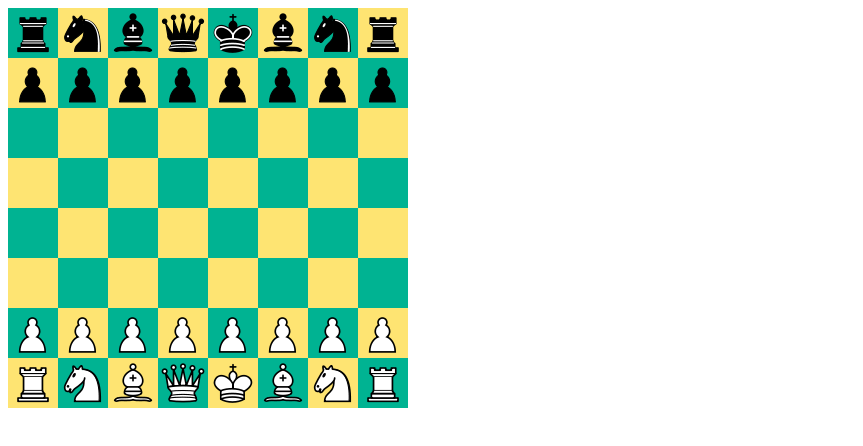
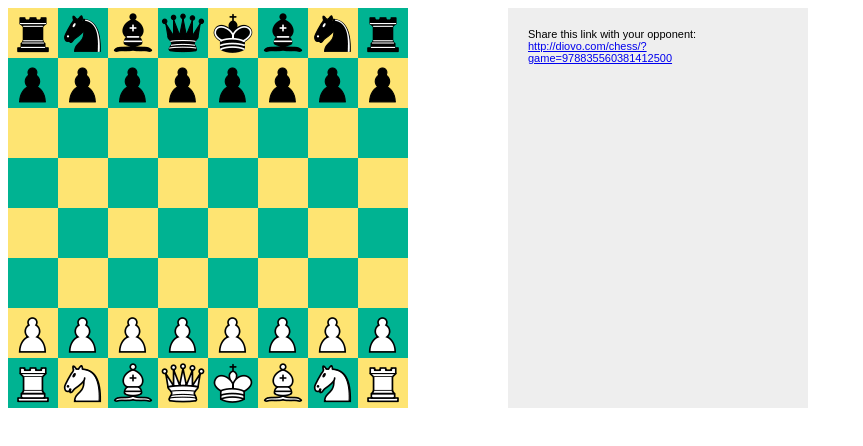
Before and after one commit to niyazpk/Chess.js, a plain HTML site: page index.html in a window 1280 px wide. Shown: the whole page, without its empty margins (0-863 px from the left). Drawn offline with Linux system fonts and the light colour scheme; no server answers.

Commit message:
board color fix && a lot of changes for 2-player online support

```diff
--- a/css/style.css
+++ b/css/style.css
@@ -1,6 +1,12 @@
+*{
+    font-family: sans-serif;
+    font-size: 11px;
+}
+
 #board {
     height: 400px;
-    width: 800px;
+    width: 400px;
+    float: left;
 }
 
 #board .row {
@@ -86,3 +92,14 @@
 #board .column .EMPTY {
     background: none;
 }
+
+
+
+#info {
+    float: left;
+    background: #eee;
+    height: 360px;
+    width: 260px;
+    margin-left: 100px;
+    padding: 20px;
+}
--- a/index.html
+++ b/index.html
@@ -9,8 +9,13 @@
     <body>
         <div id='board'>
         </div>
+
+        <div id='info'>
+            Share this link with your opponent: <a href='#' class='opponent-link'></a>
+        </div>
     </body>
 
+    <script src='scripts/cookie-wrapper.js'></script>
     <script src='scripts/jquery-1.7.1.min.js'></script>
     <script src='scripts/jquery-ui-1.8.16.custom.min.js'></script>
     <script src='scripts/util.js'></script>
--- a/scripts/chess.js
+++ b/scripts/chess.js
@@ -1,3 +1,5 @@
+var moveCount = 0;
+
 var WHITE = 0x0;
 var BLACK = 0x8;
 
@@ -134,6 +136,7 @@ function makeMove(from, to){
     board[to] = board[from];
     board[from] = 0;
     currentPlayer = currentPlayer ? 0 : 8;
+    moveCount++;
     return capturedPiece;
 }
 
@@ -141,6 +144,7 @@ function unMakeMove(from, to, capturedPiece){
     board[from] = board[to];
     board[to] = capturedPiece;
     currentPlayer = (currentPlayer === 0) ? 8 : 0;
+    moveCount--;
     return true;
 }
 
--- /dev/null
+++ b/scripts/cookie-wrapper.js
@@ -0,0 +1,33 @@
+/* Cookie wrapper */
+var Cookie = new function() {
+
+    this.set = function(name, value, days) {
+    if (typeof days !== 'undefined') {
+            var date = new Date();
+            date.setTime(date.getTime() + (days * 24 * 60 * 60 * 1000));
+            var expires = "; expires=" + date.toGMTString();
+        } else {
+            var expires = "";
+        }
+        document.cookie = name + "=" + encodeURIComponent(value) + expires + "; path=/";
+    }
+
+    this.get = function(name) {
+        var nameEQ = name + "=";
+        var ca = document.cookie.split(';');
+        for (var i = 0; i < ca.length; i++) {
+            var c = ca[i];
+            while (c.charAt(0) == ' ') c = c.substring(1, c.length);
+            try {
+                if (c.indexOf(nameEQ) == 0) return decodeURIComponent(c.substring(nameEQ.length, c.length));
+            } catch (e) {
+
+            }
+        }
+        return null;
+    }
+
+    this.clear = function(name) {
+        Cookie.set(name, "", -1);
+    }
+};
--- a/scripts/util.js
+++ b/scripts/util.js
@@ -36,6 +36,8 @@ var onDrop = function(event, ui) {
 
     if(validateMove(from, to, currentPlayer)){
         makeMove(from, to);
+        var FEN = boardToFEN(board);
+        syncMove(from, to, FEN);
     }else{
         // don't touch the board.
     }
@@ -43,8 +45,50 @@ var onDrop = function(event, ui) {
 }
 
 $(function(){
+
+    uidFromURL = getUrlParameterByName('game');
+    uidFromCookie = Cookie.get('chess') ? JSON.parse(Cookie.get('chess')).uid : null;
+
+    log(uidFromCookie, uidFromURL, (uidFromCookie === uidFromURL));
+
+    if (!uidFromURL) {
+        if (!uidFromCookie) {
+            var rnd = Math.random();
+            uid = getNewUID() + (rnd > 0.5 ? '0' : '1');
+        } else {
+            uid = uidFromCookie;
+        }
+    } else {
+        if (!uidFromCookie) {
+            uid = uidFromURL;
+        } else {
+            if ((uidFromCookie.substr(0, uidFromCookie.length - 1) !== uidFromURL.substr(0, uidFromURL.length - 1)) &&
+                confirm('Do you want to discard your current game and join this new game? ')) {
+                uid = uidFromURL;
+            } else {
+                uid = uidFromCookie;
+            }
+        }
+    }
+
+    Cookie.set('chess', JSON.stringify( {
+        uid: uid
+    } ));
+
+    uid = JSON.parse(Cookie.get('chess')).uid;
+
+    user.color = (uid[uid.length - 1] === '1') ? 1 : 0 ;
+    uid = uid.substr(0, uid.length - 1);
+
+    opponentUid = uid + (user.color ? 0 : 1);
+
+    $('#info .opponent-link').html('http://diovo.com/chess/?game=' + opponentUid).attr('href', '/chess/?game=' + opponentUid);
+
     drawBoard(board);
+
 });
+
+var user = {};
 
 function drawBoard(board){
     var str = '';
@@ -52,7 +96,7 @@ function drawBoard(board){
     var showsDummyBoard = false;
     var showsSquareNumbers = false;
 
-    var whichPlayer = true;
+    var whichPlayer = user.color;
     var incr = whichPlayer ? 1 : -1;
     var start = whichPlayer ? 0 : 127;
     var end = whichPlayer ? 128 : -1;
@@ -67,7 +111,7 @@ function drawBoard(board){
 
         if(! (i & 0x88) ) {
             str += '<div class="column ' +
-            ( (i & 0x1) ^ ((i >> 4)  & 0x1) ? 'light': 'dark') +
+            ( (i & 0x1) ^ ((i >> 4)  & 0x1) ? 'dark': 'light') +
             '" data-square="' + i + '">' +
                 '<div class="' + getPieceName(board[i]) + '">' +
                 (showsSquareNumbers ? i.toString(16).toUpperCase() : '') +
@@ -75,7 +119,7 @@ function drawBoard(board){
             '</div>';
         }else if(showsDummyBoard){
             str += '<div class="column off ' +
-            ( (i & 0x1) ^ ((i >> 4)  & 0x1) ? 'light': 'dark') +
+            ( (i & 0x1) ^ ((i >> 4)  & 0x1) ? 'dark': 'light') +
             '" data-square="' + i + '">' +
                 '<div class="' + getPieceName(board[i]) + '">' +
                 (showsSquareNumbers ? i.toString(16).toUpperCase() : '') +
@@ -95,9 +139,6 @@ function drawBoard(board){
     });
 
     $( ".column div" ).draggable({ revert: 'invalid' });
-
-    var FEN = boardToFEN(board);
-    saveFEN(FEN);
 
 }
 
@@ -156,10 +197,45 @@ function boardToFEN(board){
 }
 
 
-function saveFEN(FEN){
+function syncMove(from, to, FEN){
     $.ajax({
         type: 'POST',
         url: '/py',
-        data: FEN
+        data: {
+            uid: uid,
+            from: from,
+            to: to,
+            fen: FEN,
+            moveCount: moveCount
+        },
+        success: function(data){
+            pingCounter = setInterval(function(){
+                //alert('hi');
+                $.ajax({
+                    type: 'GET',
+                    url: '/py',
+                    data: {
+                        uid: uid,
+                        fen: FEN,
+                        moveCount: moveCount
+                    },
+                    success: function(data){
+                        log(data, moveCount === data.moveCount);
+                    }
+                })
+            }, 5000);
+        }
     });
 }
+
+// set unique cookie for every visitor
+
+function getNewUID() {
+    return Math.floor(Math.random() * 100000000000000000);
+}
+
+// Extract values from the URL parameter
+function getUrlParameterByName(name) {
+    var match = RegExp('[?&]' + name + '=([^&]*)').exec(window.location.search);
+    return match && decodeURIComponent(match[1].replace(/\+/g, ' '));
+}
```
